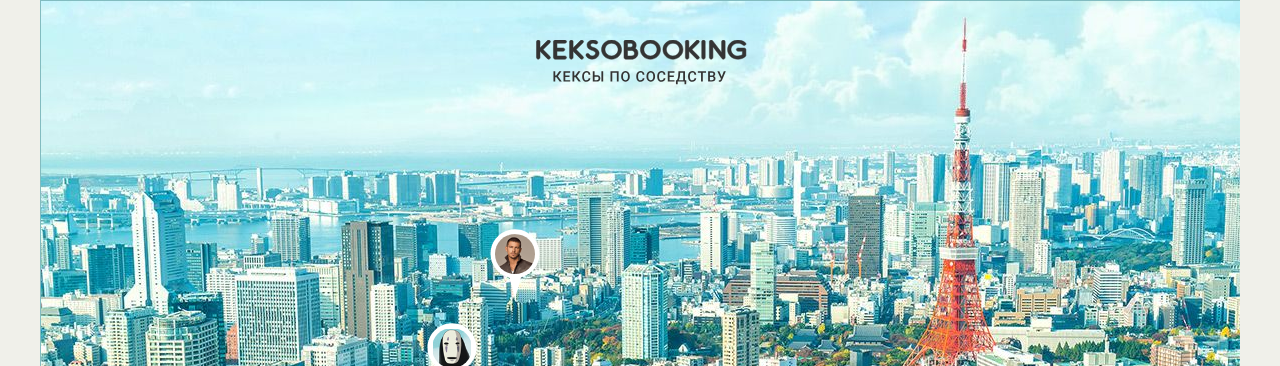
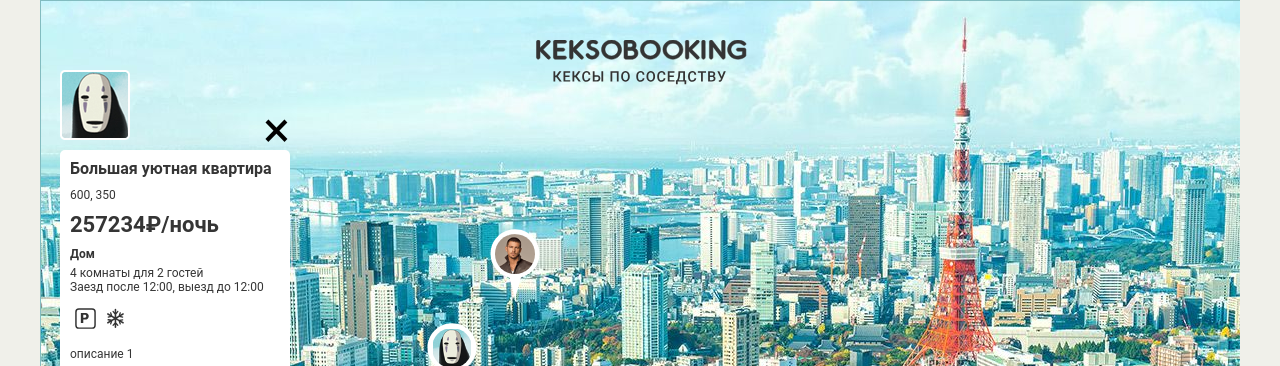
Before and after one commit to RylovALXRV/106372-keksobooking-18, a website: page index.html in a window 1280 px wide. Shown: the top 366 px of the page. Drawn offline with Linux system fonts and the light colour scheme; files whose address does not match are found by name.

Commit message:
Выполнил задание №6. Личный проект: больше деталей

```diff
--- a/index.html
+++ b/index.html
@@ -233,6 +233,11 @@
     <button type="button" class="map__pin" style="left: 200px; top: 400px;"><img src="img/avatars/user07.png" width="40" height="40" draggable="false" alt="Метка объявления"></button>
   </template>
 
+  <!-- Фотография жилья -->
+  <template id="photo">
+    <img src="#" class="popup__photo" width="45" height="40" alt="Фотография жилья">
+  </template>
+
   <!-- Сообщение об успешном создании объявления -->
   <template id="success">
     <div class="success">
--- a/js/main.js
+++ b/js/main.js
@@ -58,7 +58,7 @@ var generateAdverts = function () {
         address: '600, 350',
         checkin: getRandomElement(advertParams.TIMES),
         checkout: getRandomElement(advertParams.TIMES),
-        description: '',
+        description: 'описание ' + i,
         features: generateParams(advertParams.FEATURES.length, advertParams.FEATURES),
         guests: getRandomNumber(1, 5),
         photos: generateParams(advertParams.PHOTOS.length, advertParams.PHOTOS),
@@ -105,3 +105,93 @@ var showPins = function (adverts) {
 var adverts = generateAdverts();
 
 showPins(adverts);
+
+/* ----- Личный проект: больше деталей ----- */
+
+var cardTemplate = document.querySelector('#card').content.querySelector('.popup');
+var filters = mapElement.querySelector('.map__filters-container');
+var photoTemplate = document.querySelector('#photo').content.querySelector('.popup__photo');
+
+var getTypeHouse = function (type) {
+  var typeHouse = null;
+
+  switch (type) {
+    case 'flat':
+      typeHouse = 'Квартира';
+      break;
+    case 'bungalo':
+      typeHouse = 'Бунгало';
+      break;
+    case 'house':
+      typeHouse = 'Дом';
+      break;
+    case 'palace':
+      typeHouse = 'Дворец';
+      break;
+    default:
+      typeHouse = 'Тип жилья не известен';
+      break;
+  }
+
+  return typeHouse;
+};
+
+var deleteElements = function (parent) {
+  while (parent.firstChild) {
+    parent.firstChild.remove();
+  }
+};
+
+var renderFeatures = function (advert, parent) {
+  advert.offer.features.forEach(function (feature) {
+    var itemElement = document.createElement('li');
+    itemElement.classList.add('popup__feature');
+    itemElement.classList.add('popup__feature--' + feature);
+
+    parent.appendChild(itemElement);
+  });
+};
+
+var appendFeatures = function (advert, parent) {
+  deleteElements(parent);
+
+  renderFeatures(advert, parent);
+};
+
+var renderPhotos = function (advert, parent) {
+  advert.offer.photos.forEach(function (photo) {
+    var photoElement = photoTemplate.cloneNode(true);
+
+    photoElement.src = photo;
+
+    parent.appendChild(photoElement);
+  });
+};
+
+var appendPhotos = function (advert, parent) {
+  deleteElements(parent);
+
+  renderPhotos(advert, parent);
+};
+
+var appendCard = function (advert) {
+  var popupElement = cardTemplate.cloneNode(true);
+
+  popupElement.querySelector('.popup__avatar').src = advert.author;
+  popupElement.querySelector('.popup__description').textContent = advert.offer.description;
+  popupElement.querySelector('.popup__text--address').textContent = advert.offer.address;
+  popupElement.querySelector('.popup__text--capacity').textContent = advert.offer.rooms + ' комнаты для '
+    + advert.offer.guests + ' гостей';
+  popupElement.querySelector('.popup__text--price').textContent = advert.offer.price + '₽/ночь';
+  popupElement.querySelector('.popup__text--time').textContent = 'Заезд после ' + advert.offer.checkin
+    + ', выезд до ' + advert.offer.checkout;
+  popupElement.querySelector('.popup__title').textContent = advert.offer.title;
+  popupElement.querySelector('.popup__type').textContent = getTypeHouse(advert.offer.type);
+
+  appendFeatures(advert, popupElement.querySelector('.popup__features'));
+  appendPhotos(advert, popupElement.querySelector('.popup__photos'));
+
+  mapElement.insertBefore(popupElement, filters);
+};
+
+appendCard(adverts[0]);
```
